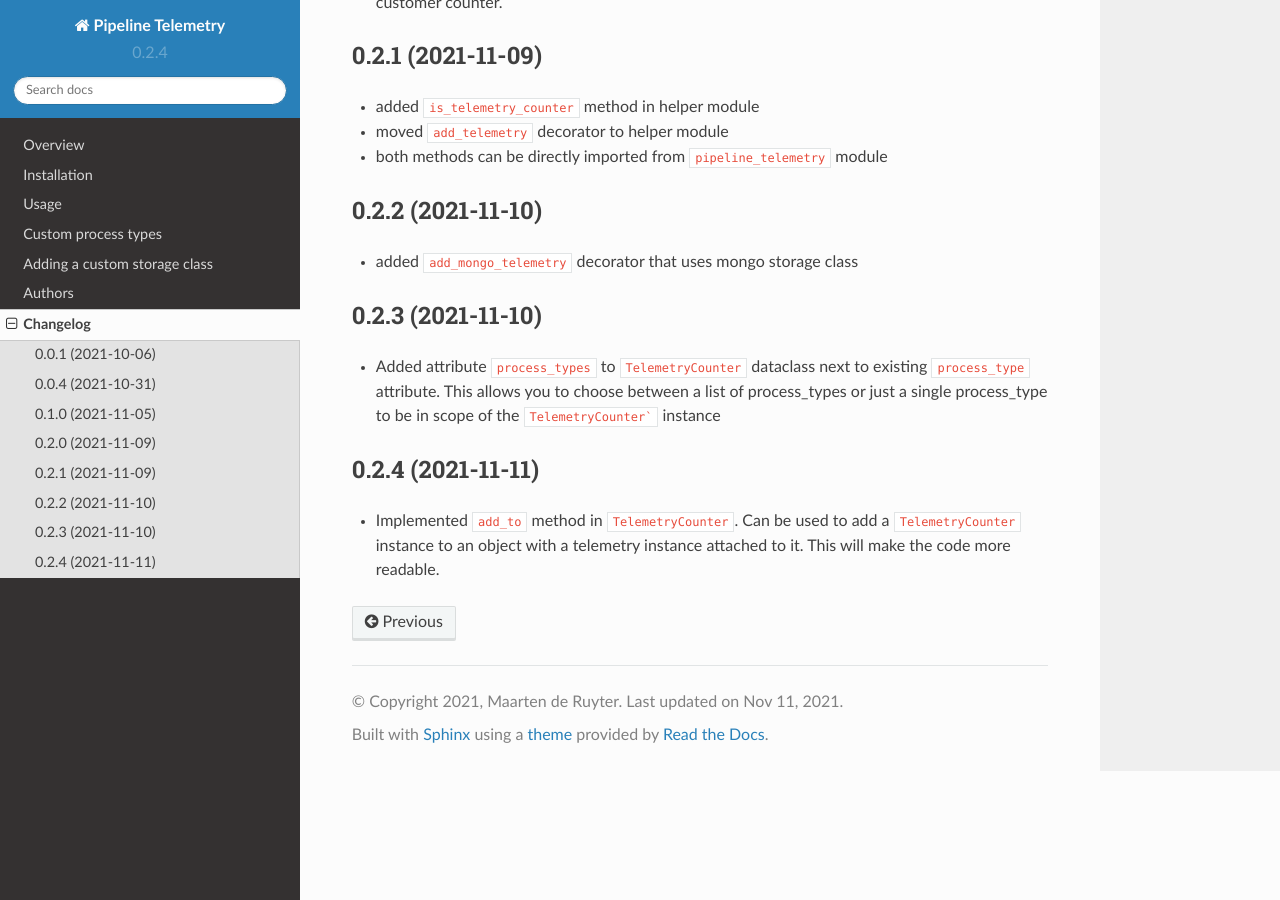
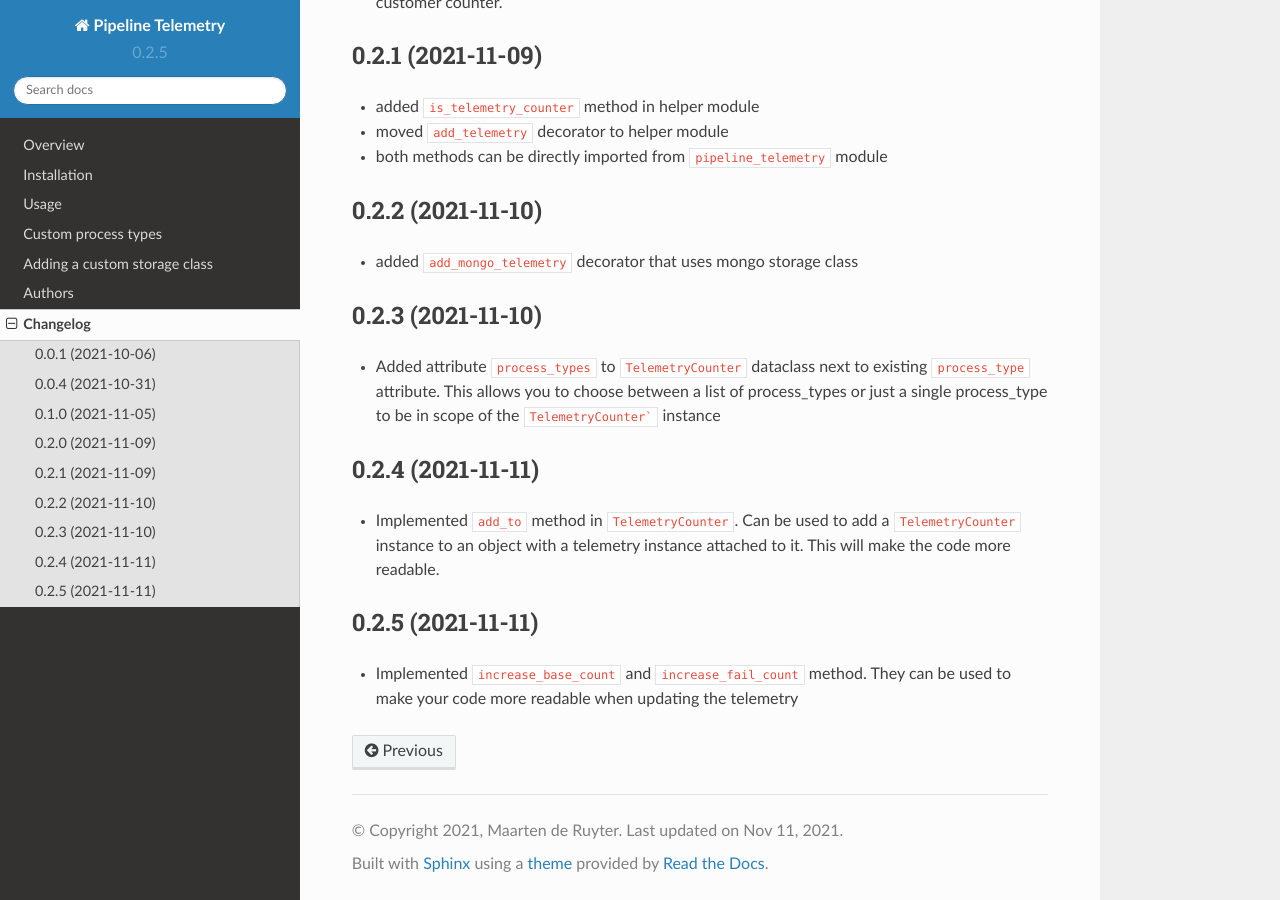
Before and after one commit to MaartendeRuyter/pipeline-telemetry, a Sphinx documentation site: the page built from docs/changelog.rst, in a window 1280 px wide and 900 px high, scrolled down 945 px. Built offline with Sphinx 7.4.7 and the Read the Docs theme 2.0.0, drawn with Linux system fonts in a browser that asks for light colours; pages that are not in the unit, such as notebooks, are missing from menus.

Commit message:
update version nr and change log for 0.2.5

```diff
--- a/CHANGELOG.rst
+++ b/CHANGELOG.rst
@@ -71,3 +71,9 @@ Changelog
 * Implemented ``add_to`` method in ``TelemetryCounter``. Can be used to  add a
   ``TelemetryCounter`` instance to an object with a telemetry instance attached
   to it. This will make the code more readable.
+
+0.2.5 (2021-11-11)
+------------------
+
+* Implemented ``increase_base_count`` and ``increase_fail_count`` method. They
+  can be used to make your code more readable when updating the telemetry
--- a/docs/conf.py
+++ b/docs/conf.py
@@ -20,7 +20,7 @@ project = "Pipeline Telemetry"
 year = "2021"
 author = "Maarten de Ruyter"
 copyright = "{0}, {1}".format(year, author)
-version = release = "0.2.4"
+version = release = "0.2.5"
 
 pygments_style = "trac"
 templates_path = ["."]
--- a/setup.py
+++ b/setup.py
@@ -18,7 +18,7 @@ def read(*names, **kwargs):
 
 setup(
     name="pipeline-telemetry",
-    version="0.2.4",
+    version="0.2.5",
     license="LGPL-3.0-or-later",
     description="Create and store data pipeline telemetry data",
     long_description="%s\n%s"
```
Also changed, not shown: .bumpversion.cfg.
